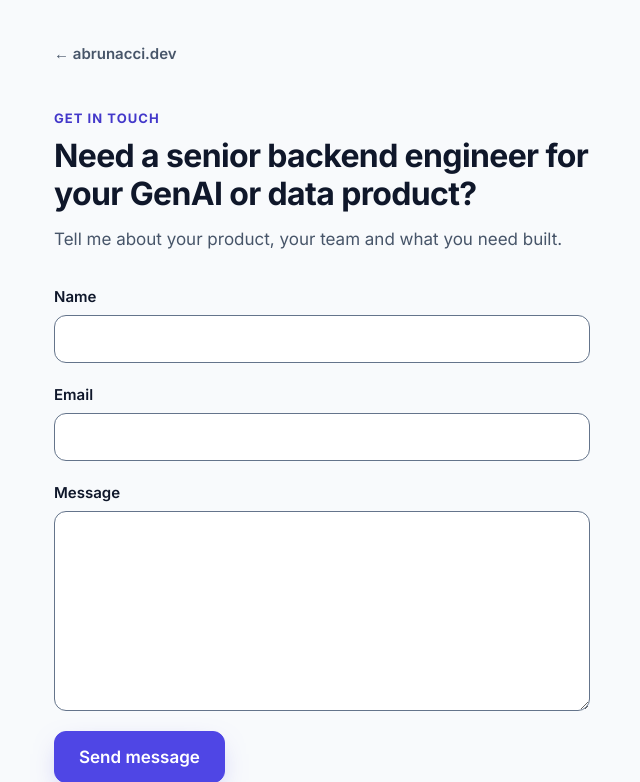
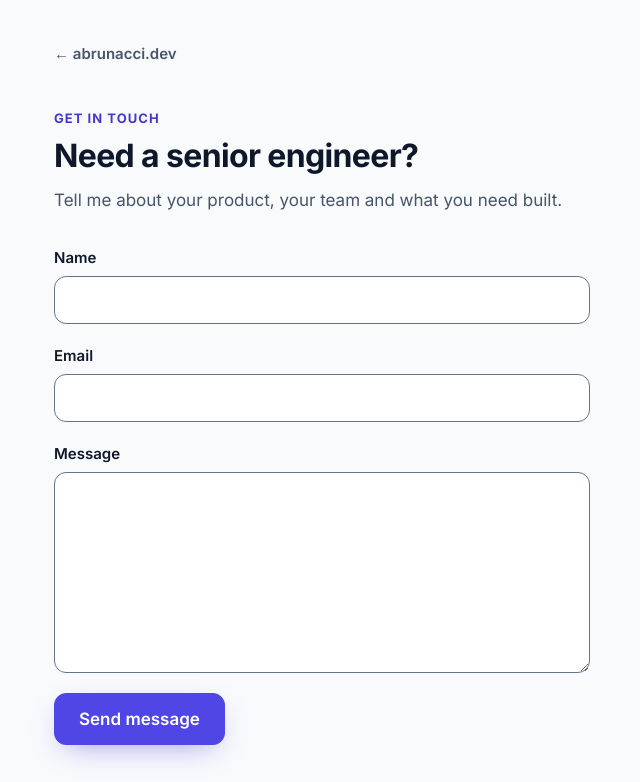
Before and after one commit to Abrunacci/abrunacci.dev, a Python web app: template backend/src/contact/templates/form.html in a window 1280 px wide. Shown: the top 782 px of the page, without its empty margins (318-958 px from the left). After the commit the page ends 761 px from the top, so only its background shows below. Run offline with Jinja, Linux system fonts and the light colour scheme; the template is opened without the code that fills it, so the values that code supplies are empty.

```diff
--- a/backend/src/contact/templates/form.html
+++ b/backend/src/contact/templates/form.html
@@ -1,7 +1,7 @@
 {% extends "base.html" %}
 {% block title %}Contact{% endblock %}
 {% block meta %}
-  <meta name="description" content="Write to Alejandro Brunacci, Senior Backend Engineer (Python & FastAPI).">
+  <meta name="description" content="Write to Alejandro Brunacci, Senior Software Engineer.">
 {% endblock %}
 {% block style %}
     .form {
@@ -80,7 +80,7 @@
 {% endblock %}
 {% block main %}
       <p class="eyebrow">Get in touch</p>
-      <h1>Need a senior backend engineer for your GenAI or data product?</h1>
+      <h1>Need a senior engineer?</h1>
       <p class="lead">Tell me about your product, your team and what you need built.</p>
       {% if error %}
       <p class="alert" role="alert">{{ error }}</p>
--- a/src/styles/global.css
+++ b/src/styles/global.css
@@ -311,6 +311,8 @@ h1 {
 
 .tagline {
   font-size: 1.1875rem;
+  /* A full sentence: even lines instead of one word left alone. */
+  text-wrap: balance;
 }
 
 /* A marker stroke under the part of the tagline that matters most. */
```
Also changed, not shown: tools/og-image.html (+4 -3 lines), public/og-image.png, 1 other file.
